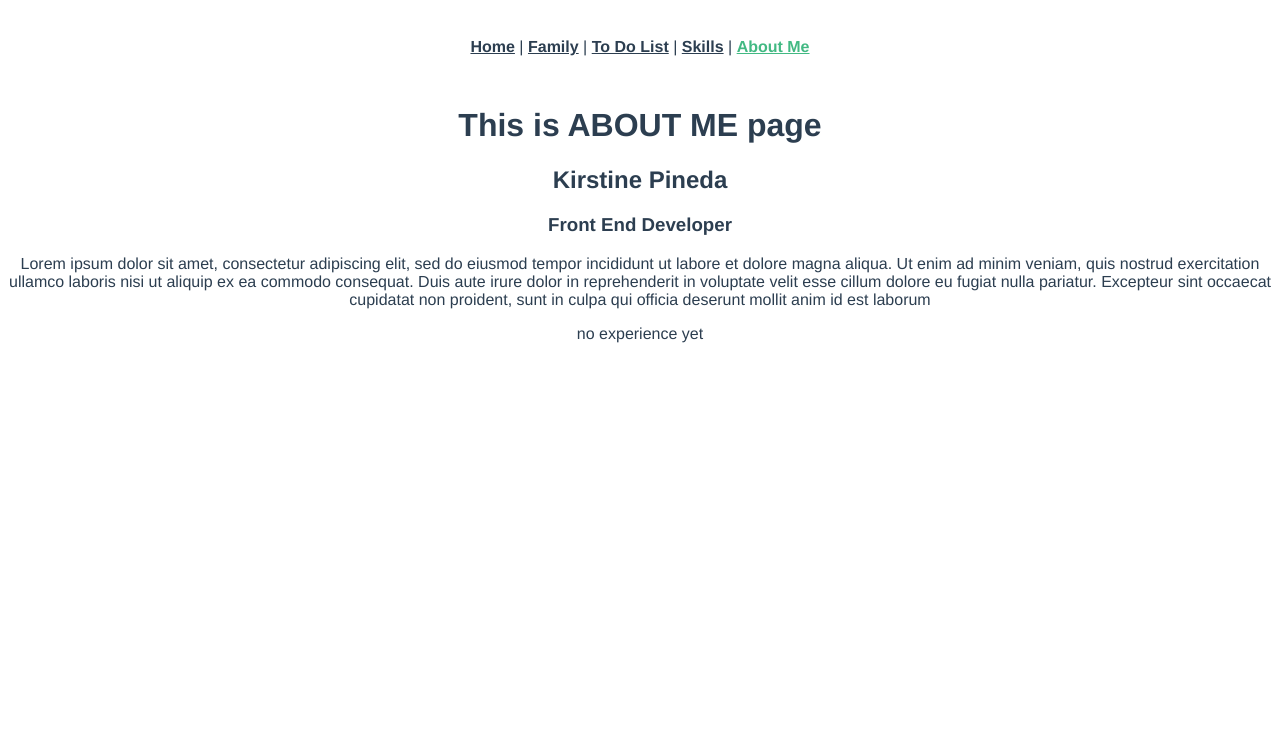
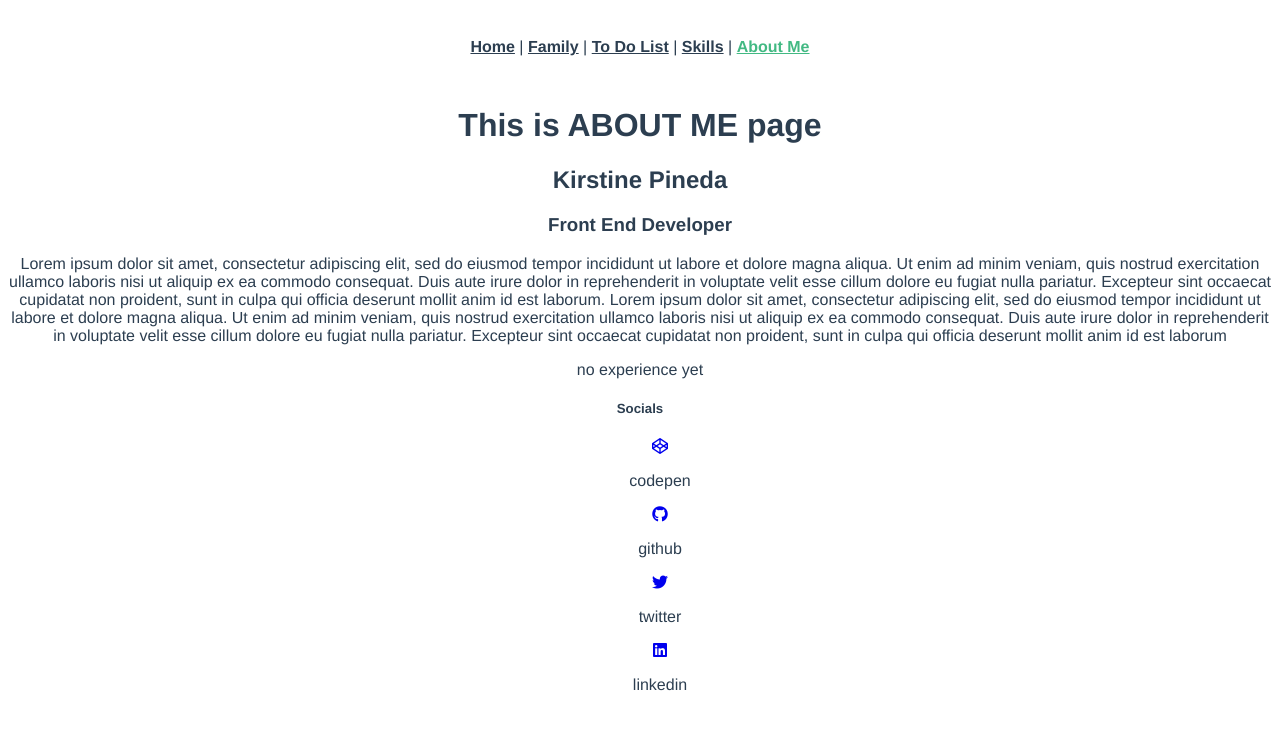
Before and after one commit to MissDerpette/udemy-vue-project, a Vue app in the folder vue-proj/vue-vuex/: page /#/aboutme in a window 1280 px wide. Shown: the top 730 px of the page. Built offline with nearby package versions, Linux system fonts and the light colour scheme.

Commit message:
added about me page / router

```diff
--- a/vue-proj/vue-vuex/public/index.html
+++ b/vue-proj/vue-vuex/public/index.html
@@ -5,6 +5,7 @@
     <meta http-equiv="X-UA-Compatible" content="IE=edge">
     <meta name="viewport" content="width=device-width,initial-scale=1.0">
     <link rel="icon" href="<%= BASE_URL %>favicon.ico">
+    <link rel="stylesheet" href="https://cdnjs.cloudflare.com/ajax/libs/font-awesome/6.5.0/css/all.min.css" integrity="sha512-Avb2QiuDEEvB4bZJYdft2mNjVShBftLdPG8FJ0V7irTLQ8Uo0qcPxh4Plq7G5tGm0rU+1SPhVotteLpBERwTkw==" crossorigin="anonymous" referrerpolicy="no-referrer" />
     <title><%= htmlWebpackPlugin.options.title %></title>
   </head>
   <body>
--- a/vue-proj/vue-vuex/src/store/state.js
+++ b/vue-proj/vue-vuex/src/store/state.js
@@ -37,6 +37,7 @@ export default {
             "Fireauth"
           ],
           Others: [
+            "Postman",
             "Scrum methodology",
             "Clean coding"
           ]
--- a/vue-proj/vue-vuex/src/views/AboutMeView.vue
+++ b/vue-proj/vue-vuex/src/views/AboutMeView.vue
@@ -5,6 +5,22 @@
   <h3> {{ position }} </h3>
   <p> {{ aboutMe }} </p>
   <p> {{ experience }} </p>
+
+  <h5> Socials </h5>
+
+  <div class="social-media">
+    <ul>
+      <li v-for="item in SocialList" :key="item">
+        <a :href="item.to" class="social-button" target="_blank">
+          <i :class="item.class" class="spin circle" aria-hidden="true"></i>
+        </a>
+        <div class="info">
+          <p> {{ item.name }}</p>
+        </div>
+      </li>
+    </ul>
+  </div>
+
 </template>
 
 <script>
@@ -13,8 +29,30 @@ export default {
         return {
             fullName : 'Kirstine Pineda',
             position: 'Front End Developer',
-            aboutMe: 'Lorem ipsum dolor sit amet, consectetur adipiscing elit, sed do eiusmod tempor incididunt ut labore et dolore magna aliqua. Ut enim ad minim veniam, quis nostrud exercitation ullamco laboris nisi ut aliquip ex ea commodo consequat. Duis aute irure dolor in reprehenderit in voluptate velit esse cillum dolore eu fugiat nulla pariatur. Excepteur sint occaecat cupidatat non proident, sunt in culpa qui officia deserunt mollit anim id est laborum',
-            experience: 'no experience yet'
+            aboutMe: 'Lorem ipsum dolor sit amet, consectetur adipiscing elit, sed do eiusmod tempor incididunt ut labore et dolore magna aliqua. Ut enim ad minim veniam, quis nostrud exercitation ullamco laboris nisi ut aliquip ex ea commodo consequat. Duis aute irure dolor in reprehenderit in voluptate velit esse cillum dolore eu fugiat nulla pariatur. Excepteur sint occaecat cupidatat non proident, sunt in culpa qui officia deserunt mollit anim id est laborum. Lorem ipsum dolor sit amet, consectetur adipiscing elit, sed do eiusmod tempor incididunt ut labore et dolore magna aliqua. Ut enim ad minim veniam, quis nostrud exercitation ullamco laboris nisi ut aliquip ex ea commodo consequat. Duis aute irure dolor in reprehenderit in voluptate velit esse cillum dolore eu fugiat nulla pariatur. Excepteur sint occaecat cupidatat non proident, sunt in culpa qui officia deserunt mollit anim id est laborum',
+            experience: 'no experience yet',
+            SocialList: [
+                {
+                    to: 'https://codepen.io/andrewfuentes/' ,
+                    class : 'fa-brands fa-codepen',
+                    name: 'codepen'
+                },
+                {
+                    to: 'https://github.com/codeandrew' ,
+                    class : 'fa-brands fa-github',
+                    name: 'github'
+                },
+                {
+                    to: 'https://twitter.com/code_drew/' ,
+                    class : 'fa-brands fa-twitter',
+                    name : 'twitter'
+                },
+                {
+                    to: 'https://www.linkedin.com/in/jeanandrew/' ,
+                    class : 'fa-brands fa-linkedin',
+                    name : 'linkedin'
+                },
+            ]
         }
     }
 
```
